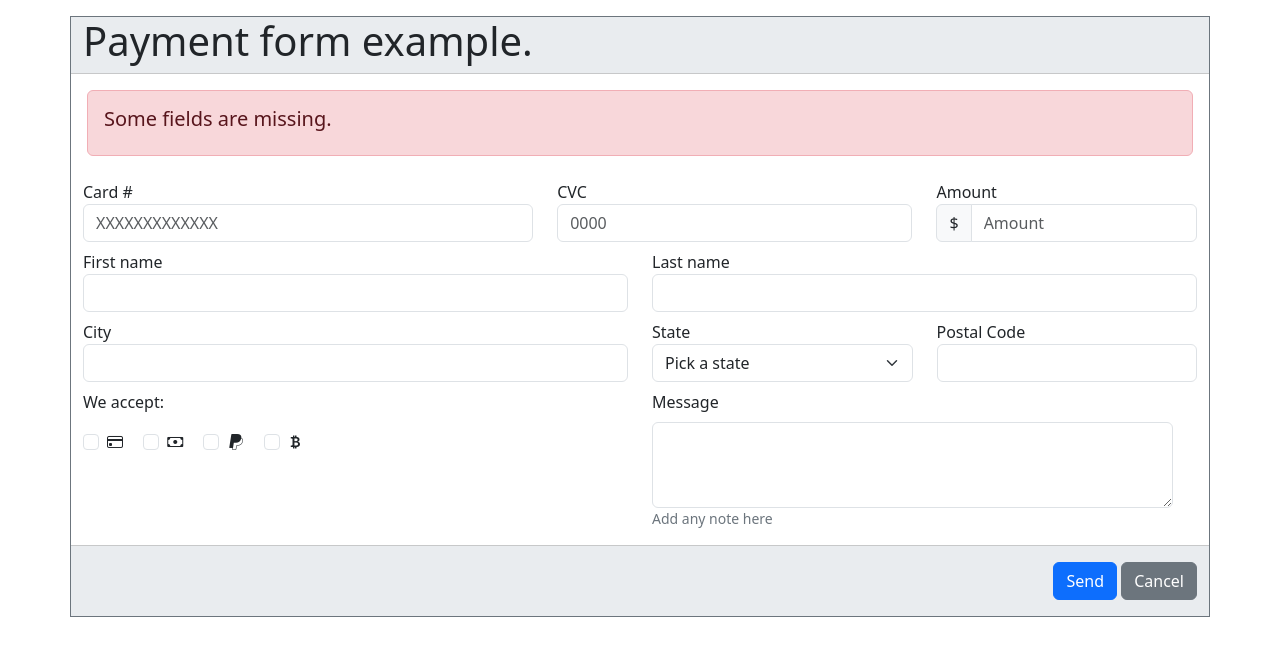
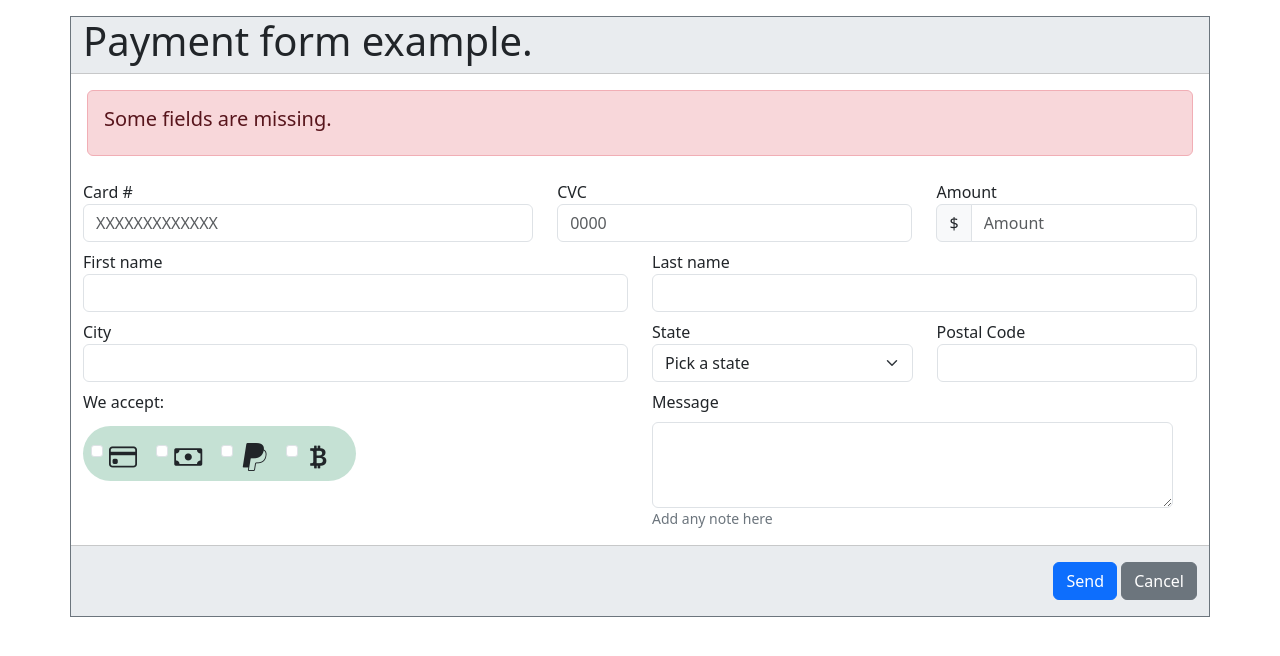
Before and after one commit to 4GeeksAcademy/Form.JoseDiez-fs.pt.115, a website: page index.html in a window 1280 px wide. Drawn offline with nearby package versions, Linux system fonts and the light colour scheme.

Commit message:
Reposit form bootstrap

```diff
--- a/index.html
+++ b/index.html
@@ -90,29 +90,31 @@
 
             <!-- ultimo linea con teto y visaas tipos-->
             <div class="row">
-                <div class="col-md-6">
+                <div class="col-md-4">
                     <label class="form-label mt-2">We accept:</label>
-                    <div class="mt-2">
+                    <div class="mt-1 pt-3 bg-success p-2 text-dark bg-opacity-25 badge rounded-pill ">
                         <div class="form-check form-check-inline">
                             <input class="form-check-input" type="checkbox" id="inlineCheckbox1" value="option1">
                             <label class="form-check-label" for="inlineCheckbox1"><i
-                                    class="bi bi-credit-card"></i></label>
+                                    class="bi bi-credit-card fs-3"></i></label>
                         </div>
                         <div class="form-check form-check-inline">
                             <input class="form-check-input" type="checkbox" id="inlineCheckbox2" value="option2">
-                            <label class="form-check-label" for="inlineCheckbox2"><i class="bi bi-cash"></i></label>
+                            <label class="form-check-label" for="inlineCheckbox2"><i class="bi bi-cash fs-3"></i></label>
                         </div>
                         <div class="form-check form-check-inline">
                             <input class="form-check-input" type="checkbox" id="inlineCheckbox3" value="option3">
-                            <label class="form-check-label" for="inlineCheckbox3"><i class="bi bi-paypal"></i></label>
+                            <label class="form-check-label" for="inlineCheckbox3"><i class="bi bi-paypal fs-3"></i></label>
                         </div>
                         <div class="form-check form-check-inline">
                             <input class="form-check-input" type="checkbox" id="inlineCheckbox4" value="option4">
                             <label class="form-check-label" for="inlineCheckbox4"><i
-                                    class="bi bi-currency-bitcoin"></i></label>
+                                    class="bi bi-currency-bitcoin fs-3"></i></label>
                         </div>
                     </div>
                 </div>
+
+                <div class="col-md-2"></div>
 
                 <div class="col-md-6 ps-4">
                     <label for="exampleFormControlTextarea1" class="form-label mt-2">Message</label>
```
